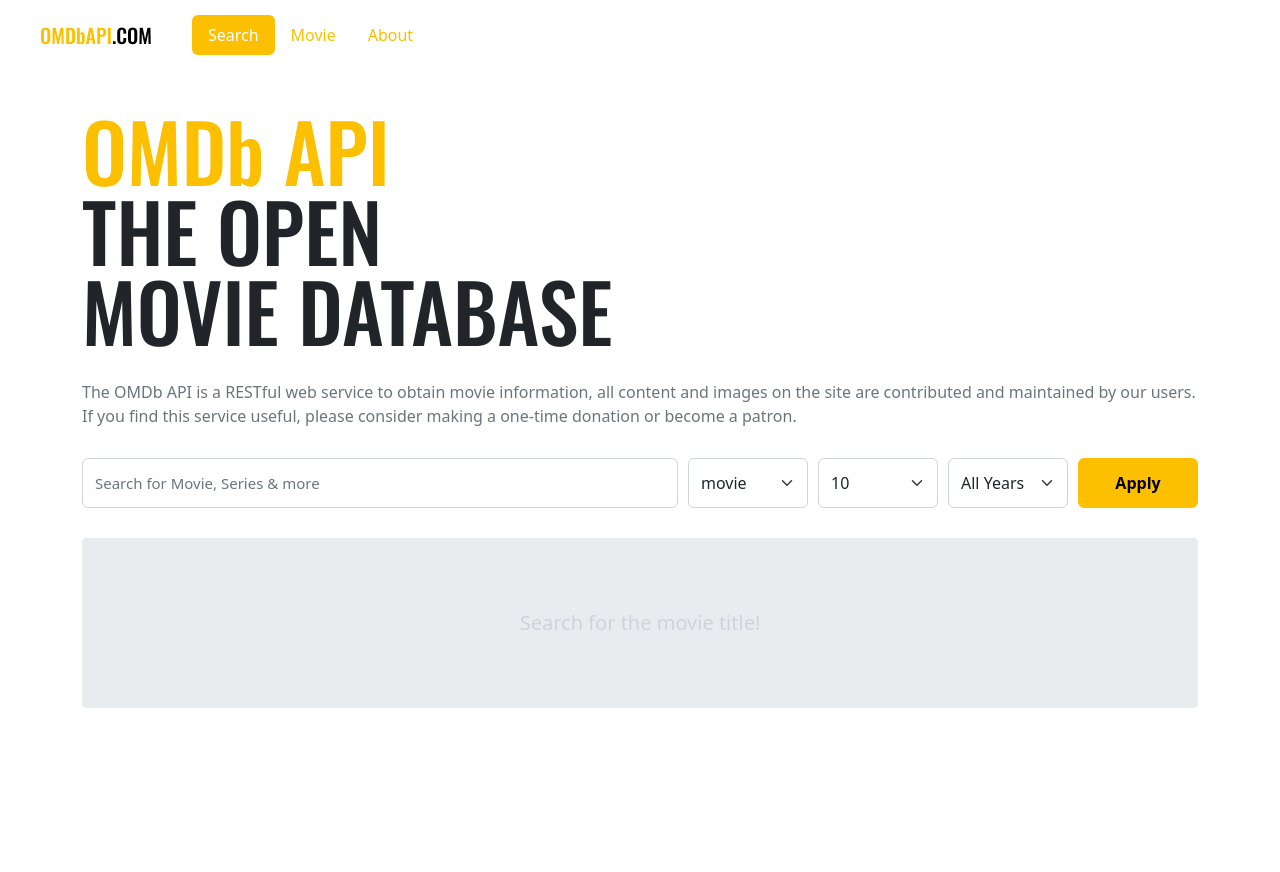
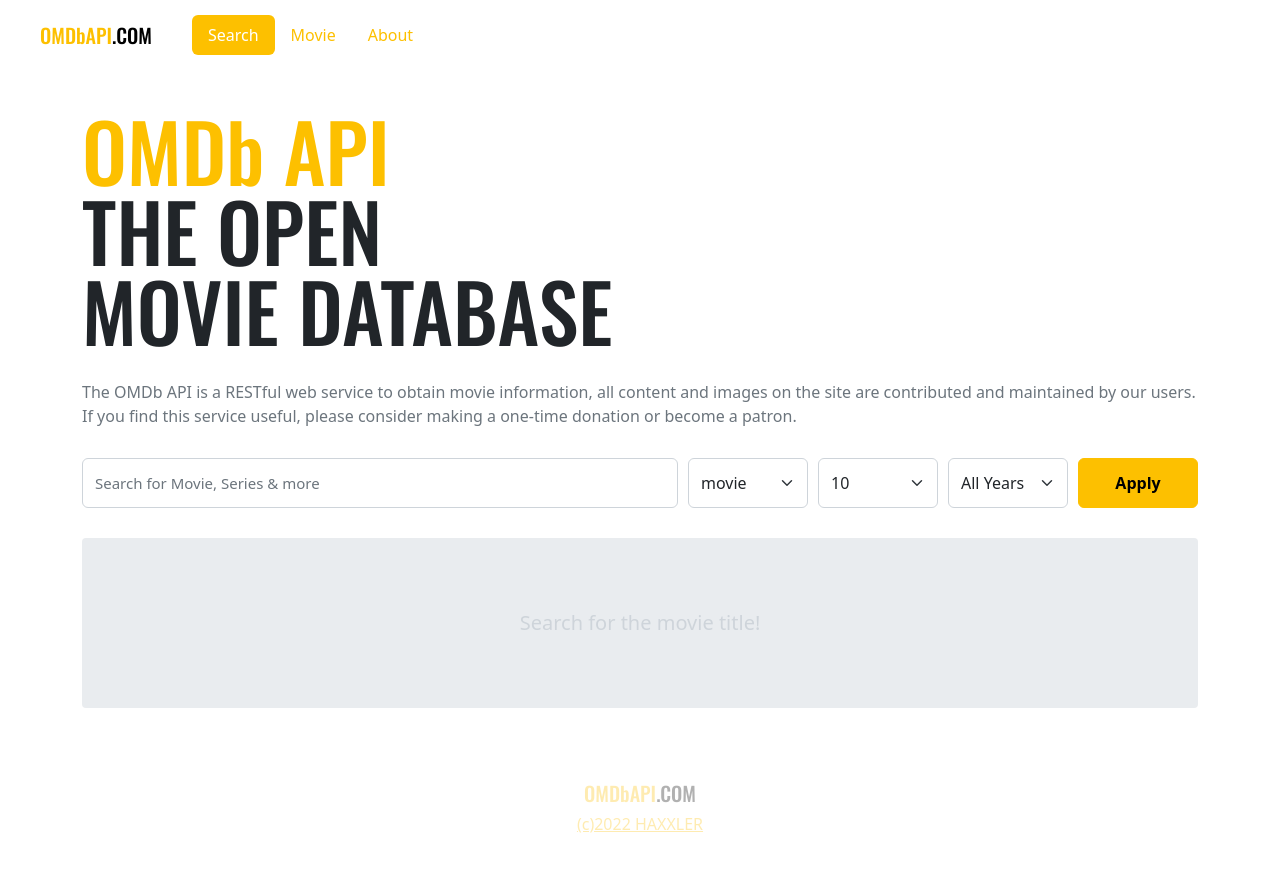
Before and after one commit to haxxler/vue3movieSearch, a Vue app: page / in a window 1280 px wide. Shown: the top 872 px of the page. Before the commit the page ends 800 px from the top, so only its background shows below. Built offline with nearby package versions, Linux system fonts and the light colour scheme.

Commit message:
compeleted up to footer!!

```diff
--- a/src/App.vue
+++ b/src/App.vue
@@ -1,22 +1,23 @@
 <template>
   <Header />
   <RouterView />
+  <Footer />
 </template>
 
 
 <script>
 import Header from '~/components/Header'
+import Footer from '~/components/Footer'
 
 export default {
   components: {
     // eslint-disable-next-line vue/no-reserved-component-names
-    Header
+    Header,
+    Footer
   }
 }
 </script>
 
-
-
 <style lang="scss">
   @import "~/scss/main";
 </style>
--- /dev/null
+++ b/src/components/Footer.vue
@@ -0,0 +1,32 @@
+<template>
+  <footer>
+    <Logo/>
+    <a
+      href="https://github.com/ParkYoungWoong"
+      target= "_blank">
+      (c){{ new Date().getFullYear() }} HAXXLER
+    </a>
+  </footer>
+</template>
+
+<script>
+import  Logo from '~/components/Logo'
+export default {
+  components: {
+    Logo
+  }
+}
+</script>
+
+<style lang="scss" scoped>
+footer {
+  padding: 70px 0;
+  text-align: center;
+  opacity: .3;
+  .logo {
+    display: block;
+    margin-bottom: 4px;
+  }
+}
+
+</style>
```
